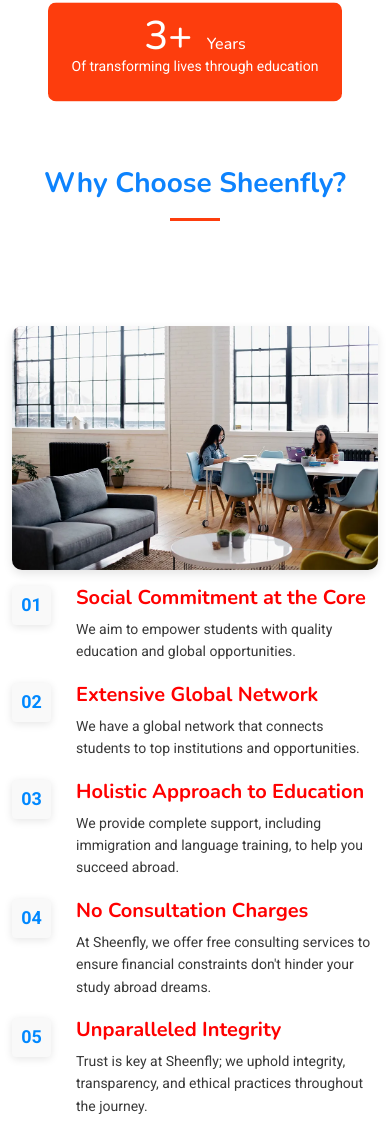
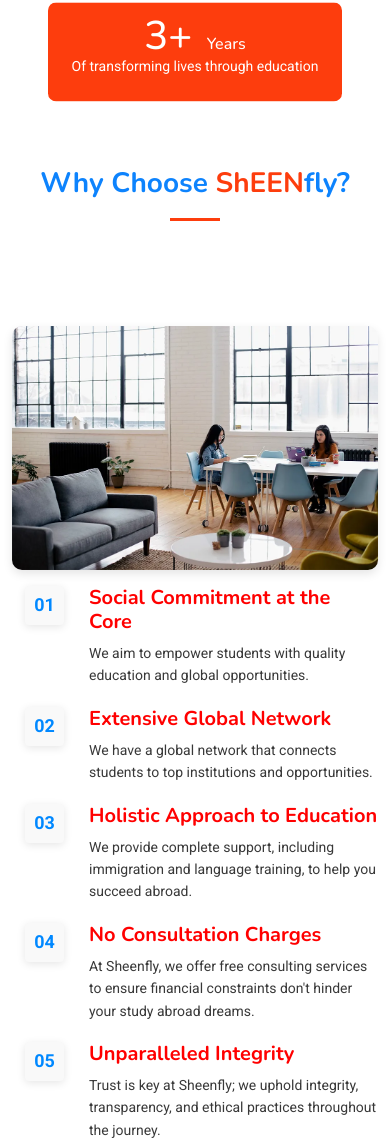
Before and after one commit to Muhammedsiyadt/ShEENfly, a plain HTML site: page index.html in a window 390 px wide. Shown: the part 2128-3272 px from the top of the page. Drawn offline with nearby package versions, Linux system fonts and the light colour scheme.

Commit message:
changed why chose us  Seenfly color

```diff
--- a/assets/css/main.css
+++ b/assets/css/main.css
@@ -1218,14 +1218,14 @@
 
 @media (max-width: 768px) {
   .number-square {
-    display: flex;
+    margin-left: 13px;
   }
 
 }
 
 @media (max-width: 480px) {
   .number-square {
-
+    margin-left: 13px;
   }
 }
 
--- a/index.html
+++ b/index.html
@@ -236,7 +236,8 @@
       <section id="why-choose-us" class="why-choose-us section">
         <!-- Section Title -->
         <div class="container section-title" data-aos="fade-up">
-          <h2 >Why Choose Sheenfly?</h2>
+          <h2 >Why Choose <span style="color: #fd3d0d">ShEEN</span
+            ><span style="color: #0d83fd">fly</span>?</h2>
         </div>
         <!-- End Section Title -->
 
```
